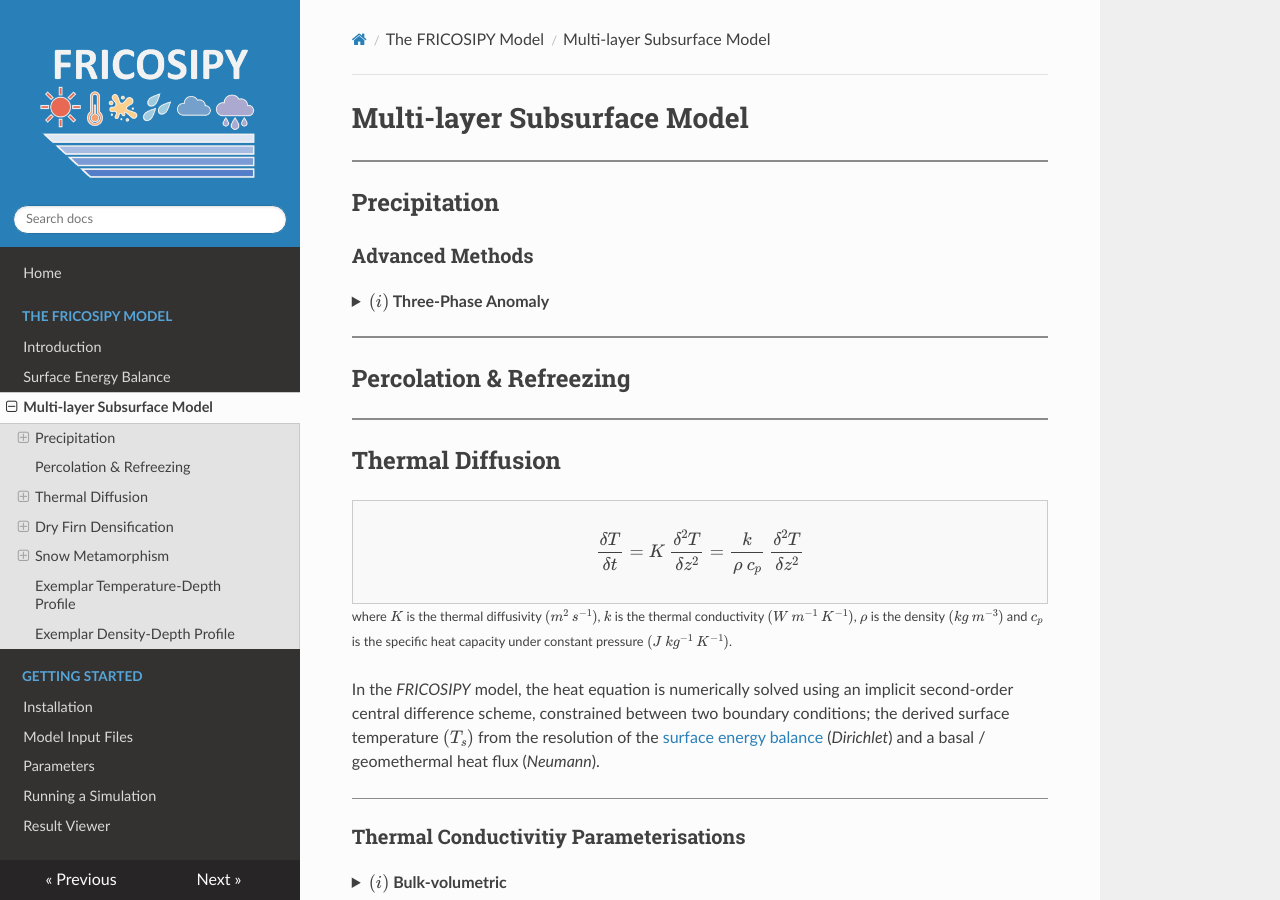
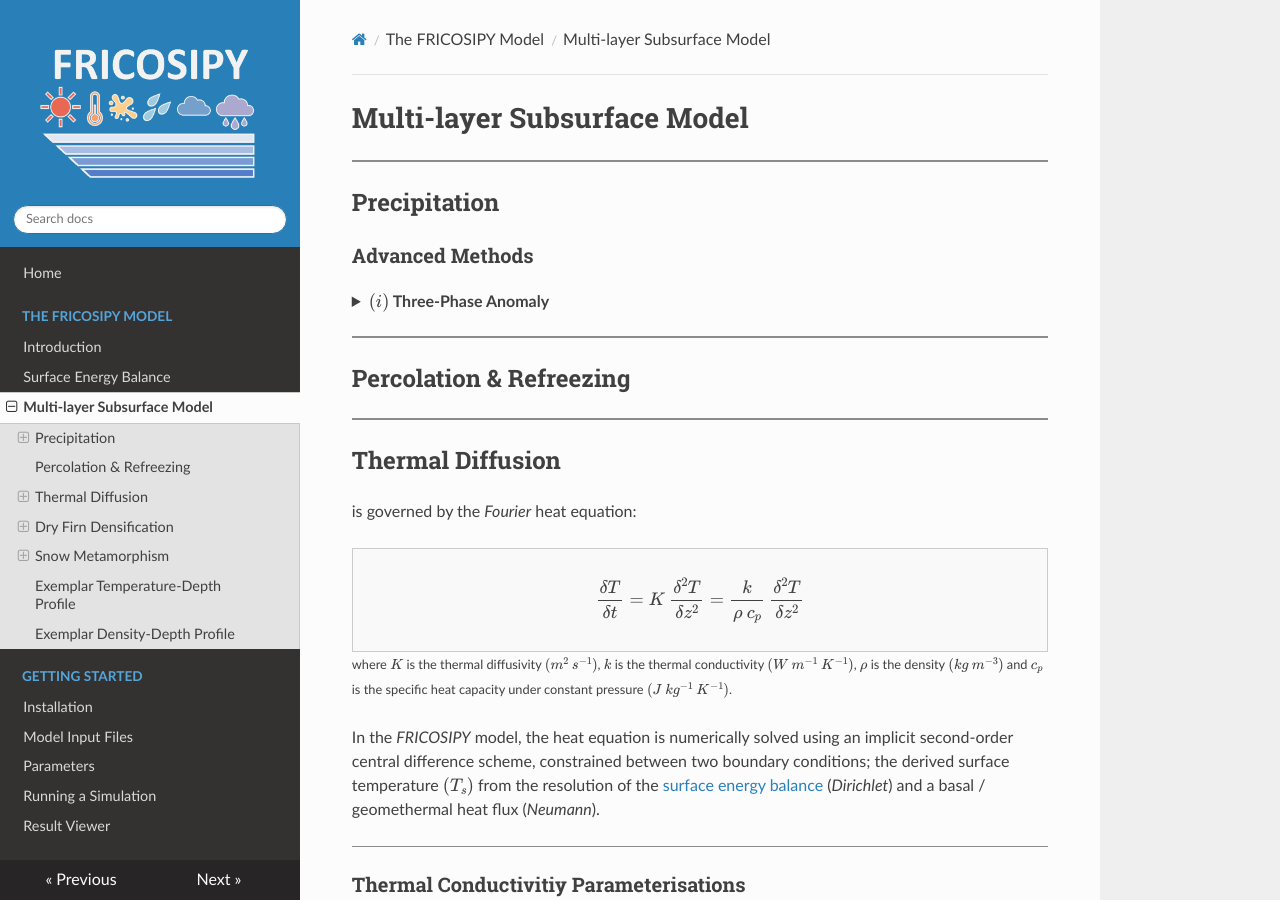
Before and after one commit to MarcusGastaldello/FRICOSIPY, an MkDocs documentation site: the page built from docs/subsurface_model.md, in a window 1280 px wide and 900 px high. Built offline with MkDocs 1.6.1, drawn with Linux system fonts in a browser that asks for light colours; nearby versions of some CDN libraries.

Commit message:
Update subsurface_model.md

```diff
--- a/docs/subsurface_model.md
+++ b/docs/subsurface_model.md
@@ -18,6 +18,7 @@
 
 ## Thermal Diffusion
 
+is governed by the *Fourier* heat equation:
 
 <div style="border:1px solid #ccc; padding:10px; background:#f9f9f9; max-width:100%; overflow-x:auto;">
 $$
```
